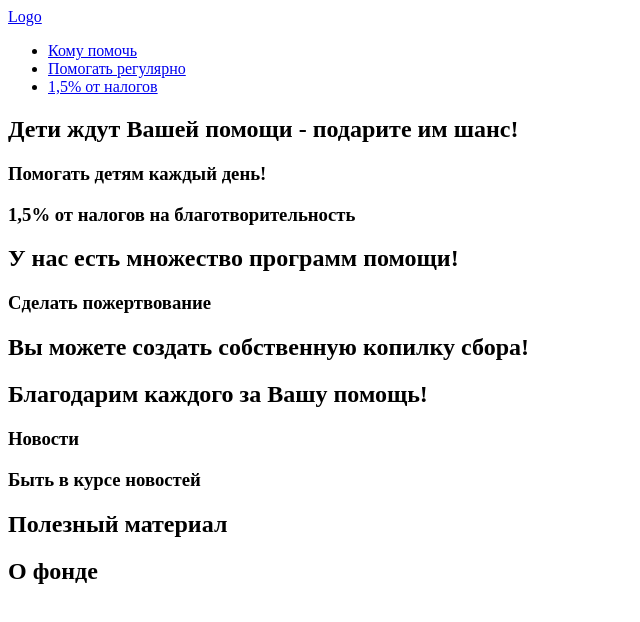
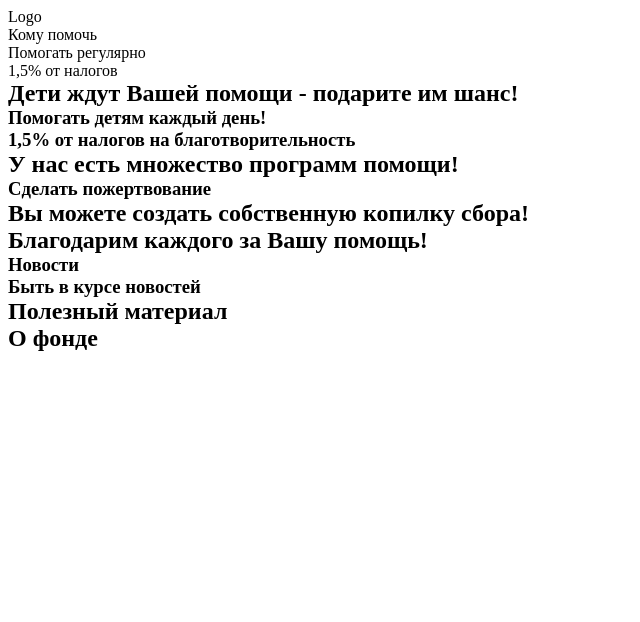
Before and after one commit to Donny-squirtle/Chance-charitable-foundation, a plain HTML site: page index.html in a window 1280 px wide. Shown: the whole page, without its empty margins (0-640 px from the left). Drawn offline with Linux system fonts and the light colour scheme.

Commit message:
add default style

```diff
--- a/index.html
+++ b/index.html
@@ -5,22 +5,25 @@
     <meta http-equiv="X-UA-Compatible" content="IE=edge">
     <meta name="viewport" content="width=device-width, initial-scale=1.0">
     <title>Document</title>
+    <link rel="stylesheet" href="./src/style/style.css">
 </head>
 <body>
     <header>
-        <nav>
-            <a href="./index.html">Logo</a>
-            <ul>
-                <li>
-                    <a href="./who-need-help.html">Кому помочь</a>
+        <nav class="page-nav">
+            <div class="page-nav__wrapper">
+            <a class="page-logo" href="./index.html">Logo</a>
+            <ul class="page-nav__list nav-list">
+                <li class="nav-list__item">
+                    <a class="nav-list__item-link" href="./who-need-help.html">Кому помочь</a>
                 </li>
-                <li>
-                    <a href="./regular-help.html">Помогать регулярно</a>
+                <li class="nav-list__item">
+                    <a class="nav-list__item-link" href="./regular-help.html">Помогать регулярно</a>
                 </li>
-                <li>
-                    <a href="./taxes.html">1,5% от налогов</a>
+                <li class="nav-list__item">
+                    <a class="nav-list__item-link" href="./taxes.html">1,5% от налогов</a>
                 </li>
             </ul>
+            </div>
         </nav>
     </header>
     <main>
--- /dev/null
+++ b/src/style/style.css
@@ -0,0 +1,49 @@
+.visually-hidden:not(:focus):not(:active),
+input[type="checkbox"].visually-hidden,
+input[type="radio"].visually-hidden {
+  overflow: hidden;
+  clip: rect(0 0 0 0);
+  position: absolute;
+  width: 1px;
+  height: 1px;
+  margin: -1px;
+  padding: 0;
+  border: 0;
+  white-space: nowrap;
+  clip-path: inset(100%);
+}
+
+html {
+  box-sizing: border-box;
+}
+
+*,
+*:before,
+*:after {
+  box-sizing: inherit;
+}
+
+p,
+h1,
+h2,
+h3 {
+  margin: 0;
+  padding: 0;
+}
+
+a {
+  color: inherit;
+  text-decoration: none;
+}
+
+ul {
+  margin: 0;
+  padding: 0;
+  list-style: none;
+}
+
+fieldset {
+  margin: 0;
+  padding: 0;
+  border: none;
+}
```
